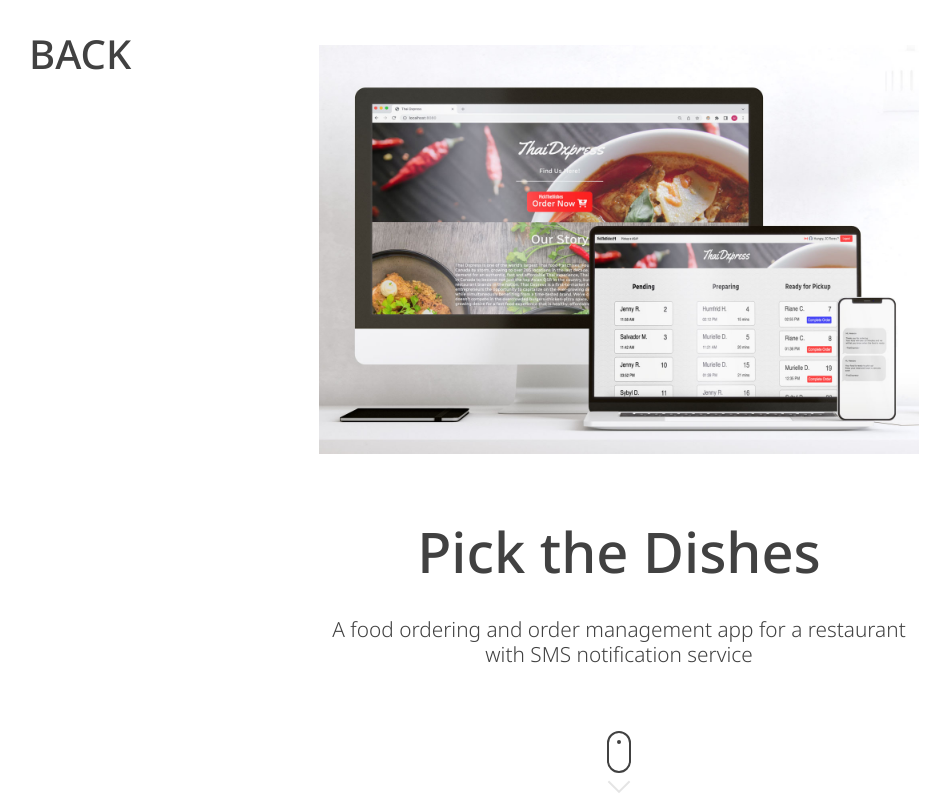
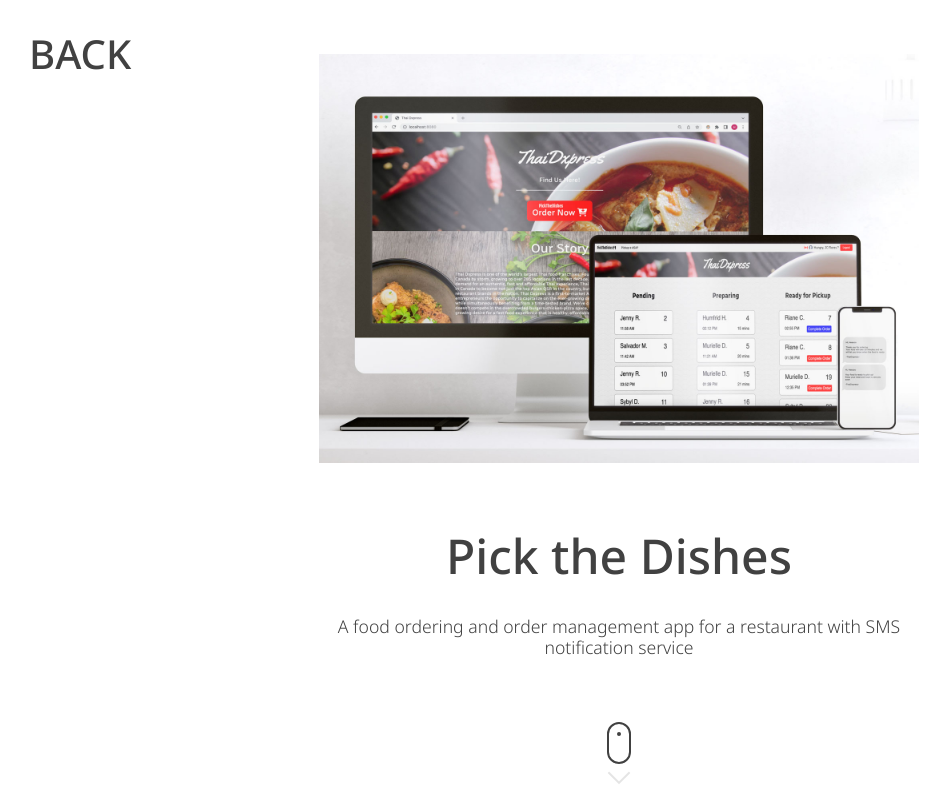
Before and after one commit to IamHPark/myportfolio, a React (Create React App) app: page /projects/1 in a window 1280 px wide. Shown: the top 796 px of the page, without its empty margins (21-971 px from the left). Built offline with nearby package versions, Linux system fonts and the light colour scheme.

Commit message:
change fonot-size

```diff
--- a/src/components/Detail.scss
+++ b/src/components/Detail.scss
@@ -17,7 +17,7 @@ $pointColor: #FE464B;
 
 
     h1 {
-        font-size: 3.5rem;
+        font-size: 3rem;
         animation: changeColor 2s linear;
         color: $fontColor;
         margin: 5% auto 2rem;
@@ -26,7 +26,7 @@ $pointColor: #FE464B;
     h3 {
       color: rgb(65, 65, 65);
       margin: 0;
-      font-size: 1.3rem;
+      font-size: 1.1rem;
       font-weight: 100;
       width: 60%;
       max-width: 600px;
--- a/src/data.js
+++ b/src/data.js
@@ -16,7 +16,7 @@ const projectsData = [
         detail: "A gamification chat app enable users to chat, manipulate own avatar's movements in real-time",
         content: "\"Make coders easy to connect\". My teammates and I wanted to build an app that connects developers where they can discuss and learn together. Lighthouse town is a gamification chat app that enables people to talk and move their avatars in real time. Based on Node.js and React.js, we implemented features such as login, register, chatting and moving avatars. Socket. I.O was used for real-time chatting and synchronizing all avatars' moves on the screen.",
         tech: ["Javascript", "ReactJS", "NodeJS", "Express", "Socket.I.O", "Canvas", "Sass", "PostgreSQL"],
-        live: "https://lighthouse-town.herokuapp.com/",
+        live: "https://main--lighthouse-town.netlify.app/",
         github: "https://github.com/IamHPark/lighthouse-town",
         test: "Live demo can be tested with ID: test1@test.com / PW: heesoo, ID: test@test.com / PW: moon or by registering one for yourself",
         features: [
```
